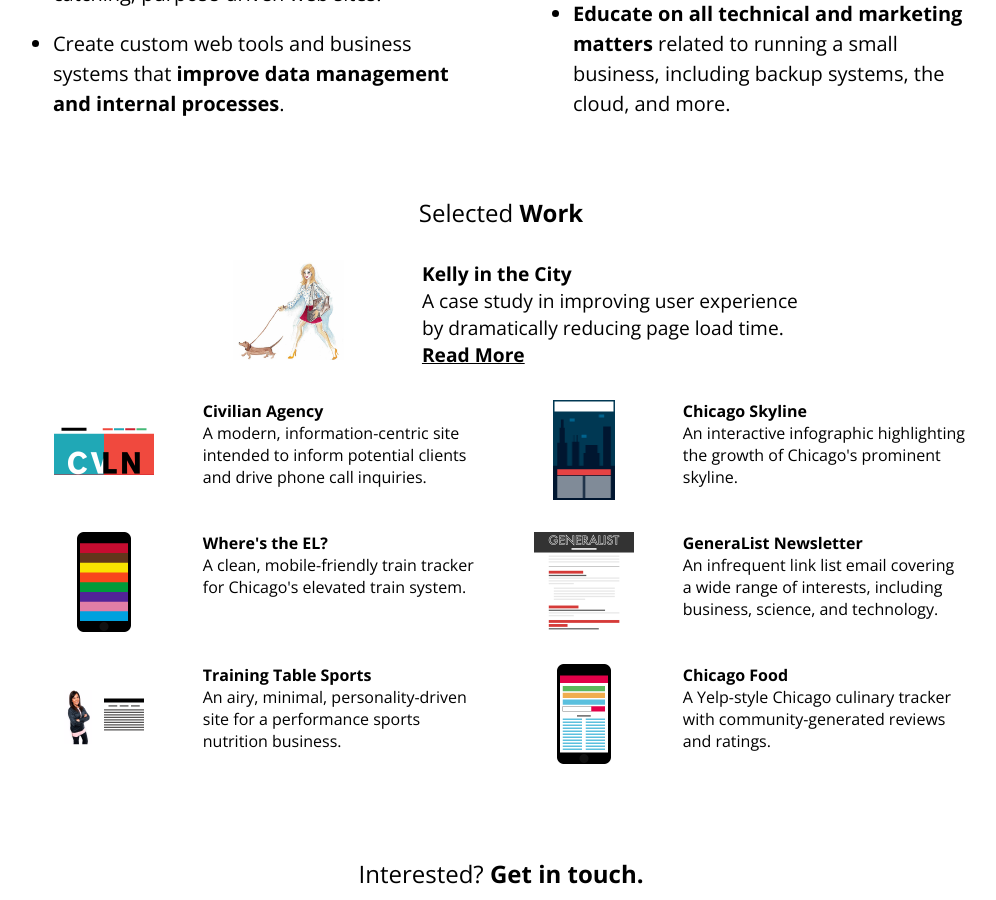
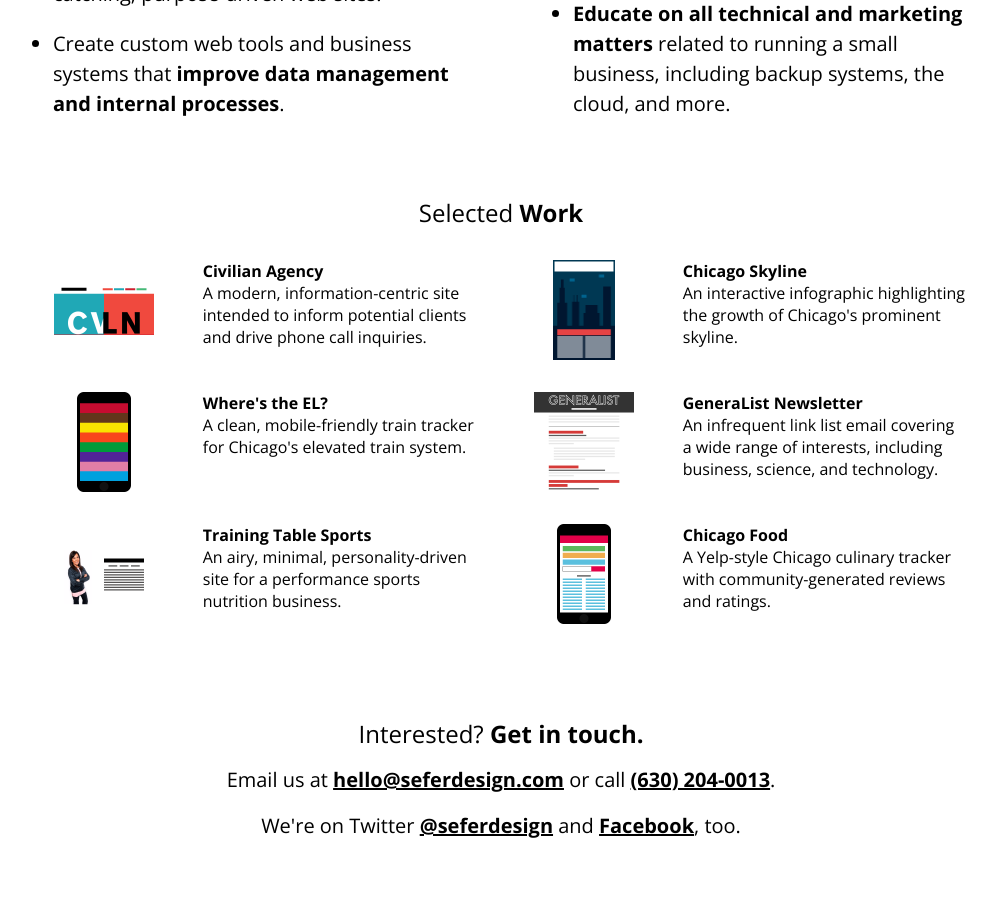
Before and after one commit to SeferDesign/seferdesign.com, a Jekyll site: the page built from index.html, in a window 1280 px wide and 900 px high, scrolled down 696 px. Shown: the whole window, without its empty margins (139-1135 px from the left). Built offline with Jekyll 4.4.1, drawn with Linux system fonts in a browser that asks for light colours.

Commit message:
Hid kelly on live

```diff
--- a/index.html
+++ b/index.html
@@ -29,14 +29,14 @@
       <div class="pure-u-1-1">
         <h2>Selected <strong>Work</strong></h2>
       </div>
-      <div class="pure-u-md-1-6"></div>
+      <!--<div class="pure-u-md-1-6"></div>
       <a href="{{ "/kellyinthecity/" | prepend: site.baseurl }}" title="Kelly in the City" class="work-item work-item-featured pure-u-1-1 pure-u-md-2-3">
         <div class="work-image-wrap"><img src="{{ site.distbase }}/images/kellyinthecity.jpg" alt="Kelly in the City"></div>
         <div class="work-meta">
           <div class="work-title">Kelly in the City</div>
           <div class="work-description">A case study in improving user experience by dramatically reducing page load time.<br><strong><u>Read More</u></strong></div>
         </div>
-      </a>
+      </a>-->
       <a href="http://civilianagency.com" title="Civilian Agency" target="_blank" class="work-item pure-u-1-1 pure-u-md-1-2">
         <div class="work-image-wrap"><img src="{{ site.distbase }}/images/civilian.png" alt="Civilian Agency"></div>
         <div class="work-meta">
```
